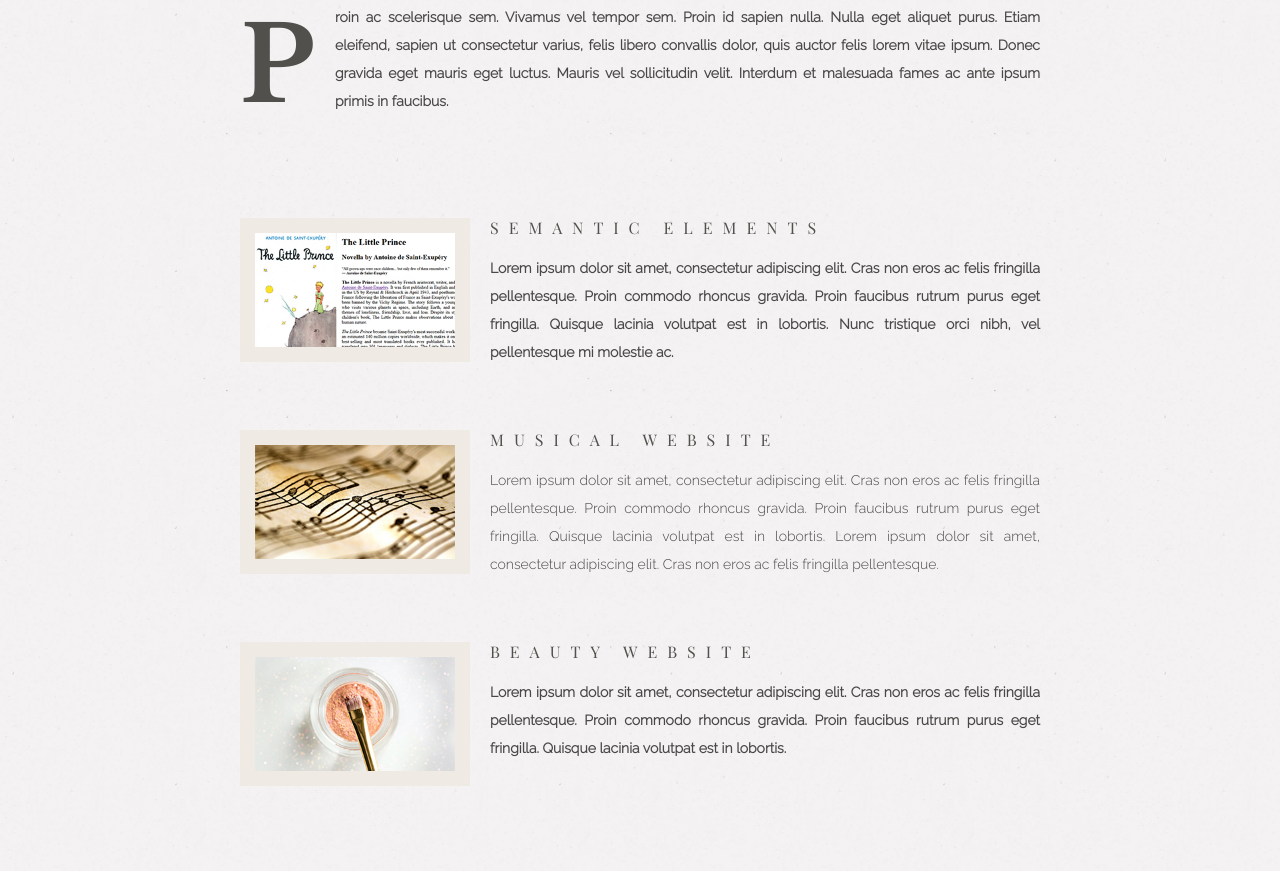
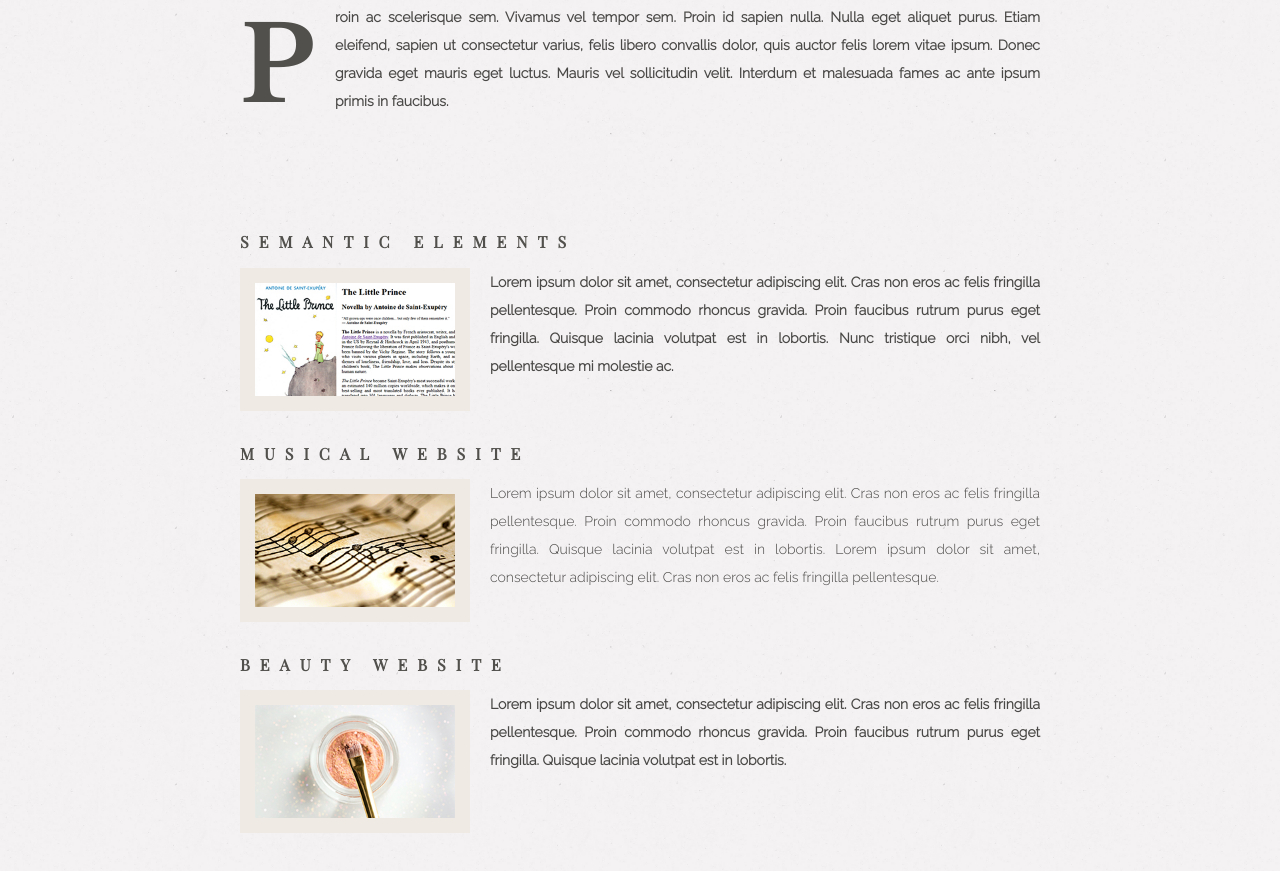
Before and after one commit to sallyhonda/portfolio, a plain HTML site: page projects.html in a window 1280 px wide. Shown: the part 644-1515 px from the top of the page. Drawn offline with nearby package versions, Linux system fonts and the light colour scheme.

Commit message:
updated file

```diff
--- a/projects.html
+++ b/projects.html
@@ -29,19 +29,19 @@
 
 <section class="projects">
 
-<a href="https://github.com/sallyhonda/semantic-elements"> Semantic Elements</a>
+<h3><a href="https://github.com/sallyhonda/semantic-elements"> Semantic Elements</a></h3>
  <img class="project-image" src="images/semantic-elements.jpg" alt="Semantic Element Project">
  <p>Lorem ipsum dolor sit amet, consectetur adipiscing elit. Cras non eros ac felis fringilla pellentesque. Proin commodo rhoncus gravida. Proin faucibus rutrum purus eget fringilla. Quisque lacinia volutpat est in lobortis. Nunc tristique orci nibh, vel pellentesque mi molestie ac.  </p>
 
 
-<a href="#">Musical Website</a>
+<h3><a href="#">Musical Website</a></h3>
 <img class="project-image" src="images/music-website.jpg" alt="Musical Project">
 <p>Lorem ipsum dolor sit amet, consectetur adipiscing elit. Cras non eros ac felis fringilla pellentesque. Proin commodo rhoncus gravida. Proin faucibus rutrum purus eget fringilla. Quisque lacinia volutpat est in lobortis. Lorem ipsum dolor sit amet, consectetur adipiscing elit. Cras non eros ac felis fringilla pellentesque.</p>
 
 
 
 
-<a href="#">Beauty Website</a>
+<h3><a href="#">Beauty Website</a></h3>
 <img class="project-image" src="images/beauty-website.jpg" alt="Beauty Project"> <p>Lorem ipsum dolor sit amet, consectetur adipiscing elit. Cras non eros ac felis fringilla pellentesque. Proin commodo rhoncus gravida. Proin faucibus rutrum purus eget fringilla. Quisque lacinia volutpat est in lobortis. </p>
 
 
```
